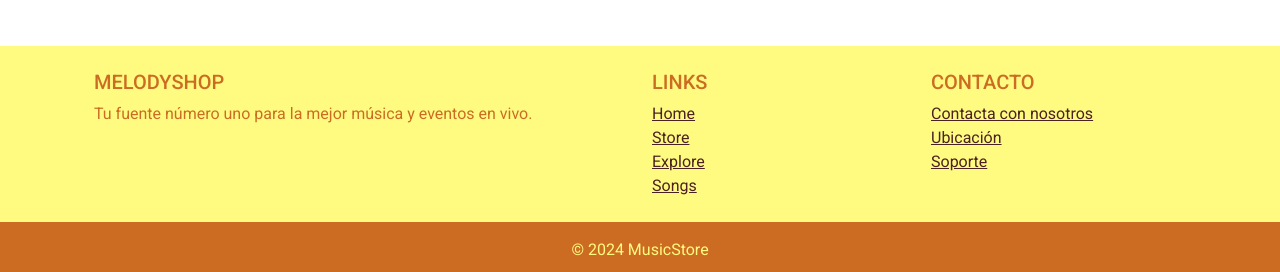
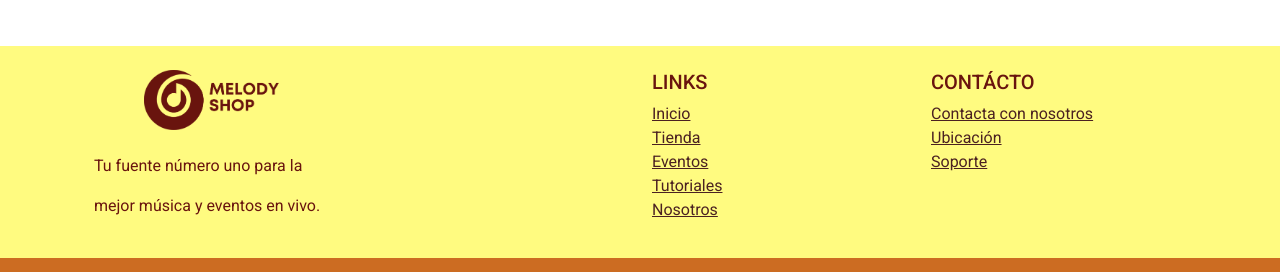
Before and after one commit to Jhosue-Chica/U2Proyecto_GrupoD, an Angular app: page /home in a window 1280 px wide. Shown: the part 2921-3193 px from the top of the page. Built offline with nearby package versions, Linux system fonts and the light colour scheme.

Commit message:
modificacion footer

```diff
--- a/src/app/app.component.html
+++ b/src/app/app.component.html
@@ -38,32 +38,38 @@
   <div class="container p-4">
     <div class="row">
       <div class="col-lg-6 col-md-12 mb-4 mb-md-0">
-        <h5 class="text-uppercase">MelodyShop</h5>
-        <p>
-          Tu fuente número uno para la mejor música y eventos en vivo.
+        <img src="../../logo.png" alt="logo" style="width: 150px; height: auto;margin-left: 50px;"><br><br>
+        <p style="color: #69140e;">
+          Tu fuente número uno para la
+        </p>
+        <p style="color: #69140e;">
+          mejor música y eventos en vivo.
         </p>
       </div>
 
       <div class="col-lg-3 col-md-6 mb-4 mb-md-0">
-        <h5 class="text-uppercase">Links</h5>
+        <h5 class="text-uppercase" style="color: #69140e;">Links</h5>
         <ul class="list-unstyled mb-0">
           <li>
-            <a href="#!" class="text-dark-brown">Home</a>
+            <a href="http://localhost:4200/home" class="text-dark-brown">Inicio</a>
           </li>
           <li>
-            <a href="#!" class="text-dark-brown">Store</a>
+            <a href="http://localhost:4200/store" class="text-dark-brown">Tienda</a>
           </li>
           <li>
-            <a href="#!" class="text-dark-brown">Explore</a>
+            <a href="http://localhost:4200/events" class="text-dark-brown">Eventos</a>
           </li>
           <li>
-            <a href="#!" class="text-dark-brown">Songs</a>
+            <a href="http://localhost:4200/songs" class="text-dark-brown">Tutoriales</a>
+          </li>
+          <li>
+            <a href="http://localhost:4200/about" class="text-dark-brown">Nosotros</a>
           </li>
         </ul>
       </div>
 
       <div class="col-lg-3 col-md-6 mb-4 mb-md-0">
-        <h5 class="text-uppercase">Contacto</h5>
+        <h5 class="text-uppercase" style="color: #69140e;">Contácto</h5>
         <ul class="list-unstyled mb-0">
           <li>
             <a href="#!" class="text-dark-brown">Contacta con nosotros</a>
```
